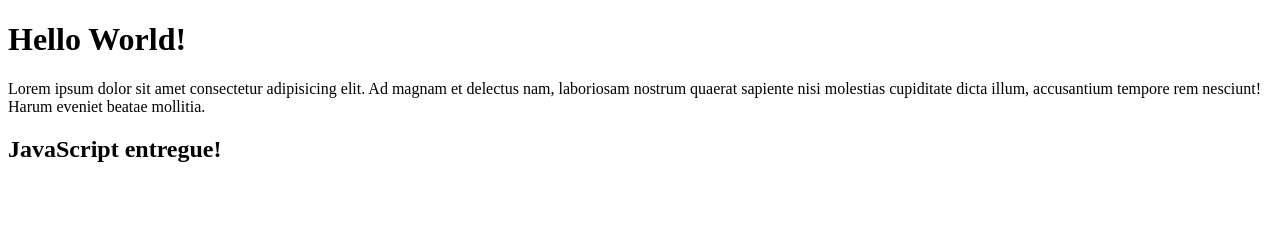
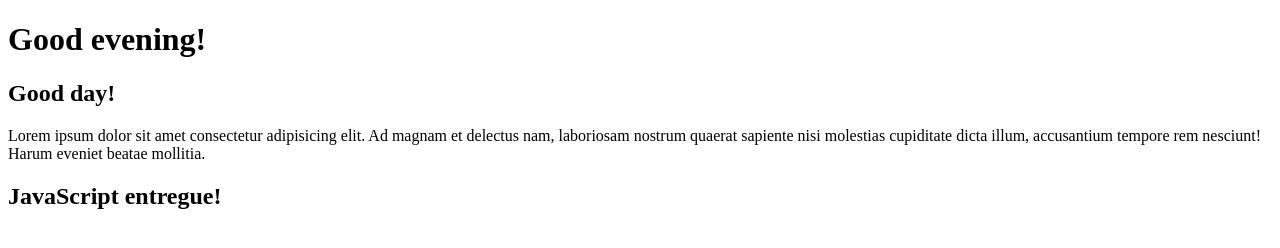
Before and after one commit to IvanSSantana/git-studies, a plain HTML site: page index.html in a window 1280 px wide. Drawn offline with Linux system fonts and the light colour scheme.

Commit message:
Update index.html

```diff
--- a/index.html
+++ b/index.html
@@ -7,8 +7,12 @@
 </head>
 <body>
     <h1>
-        Hello World!
+        Good evening!
     </h1>
+
+    <h2>
+        Good day!
+    </h2>
 
     <p>Lorem ipsum dolor sit amet consectetur adipisicing elit. Ad magnam et delectus nam, laboriosam nostrum quaerat sapiente nisi molestias cupiditate dicta illum, accusantium tempore rem nesciunt! Harum eveniet beatae mollitia.</p>
 
```
